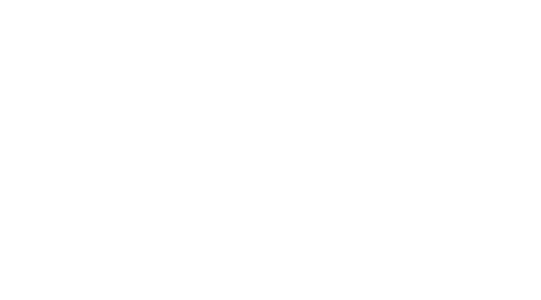
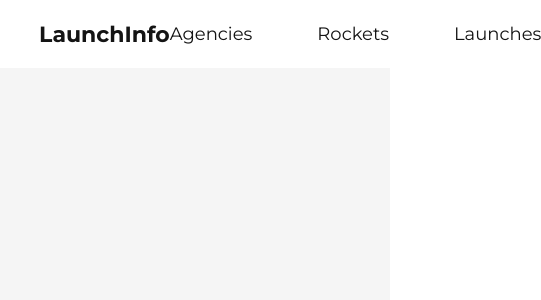
Before and after one commit to Channeas/launchinfo, a Vue app: page / in a window 390 px wide. Shown: the top 300 px of the page, 541 px wide, since content can reach past the window. Built offline with nearby package versions, Linux system fonts and the light colour scheme.

Commit message:
built the (non-responsive) menu

```diff
--- a/public/index.html
+++ b/public/index.html
@@ -1,15 +1,23 @@
 <!DOCTYPE html>
 <html lang="en">
     <head>
-    <meta charset="utf-8">
-    <meta http-equiv="X-UA-Compatible" content="IE=edge">
-    <meta name="viewport" content="width=device-width,initial-scale=1.0">
-    <link rel="icon" href="<%= BASE_URL %>favicon.ico">
+        <meta charset="utf-8" />
+        <meta http-equiv="X-UA-Compatible" content="IE=edge" />
+        <meta name="viewport" content="width=device-width,initial-scale=1.0" />
+        <link rel="icon" href="<%= BASE_URL %>favicon.ico" />
         <title><%= htmlWebpackPlugin.options.title %></title>
+        <link
+            href="https://fonts.googleapis.com/css2?family=Montserrat:wght@400;700&display=swap"
+            rel="stylesheet"
+        />
     </head>
     <body>
         <noscript>
-      <strong>We're sorry but <%= htmlWebpackPlugin.options.title %> doesn't work properly without JavaScript enabled. Please enable it to continue.</strong>
+            <strong
+                >We're sorry but <%= htmlWebpackPlugin.options.title %> doesn't
+                work properly without JavaScript enabled. Please enable it to
+                continue.</strong
+            >
         </noscript>
         <div id="app"></div>
         <!-- built files will be auto injected -->
--- a/src/App.vue
+++ b/src/App.vue
@@ -1,7 +1,35 @@
 <template>
     <div id="app">
+        <Menu></Menu>
         <router-view />
     </div>
 </template>
 
-<style></style>
+<script>
+import Menu from "@/components/Menu.vue";
+
+export default {
+    name: "App",
+    components: {
+        Menu
+    }
+};
+</script>
+
+<style>
+body {
+    margin: 0;
+    font-family: "Montserrat", sans-serif;
+}
+
+#app {
+    height: 100vh;
+    width: 100%;
+    background-color: #f5f5f5;
+}
+
+/* Variables */
+:root {
+    --text-color: #141414;
+}
+</style>
--- /dev/null
+++ b/src/components/Menu.vue
@@ -0,0 +1,58 @@
+<template>
+    <div class="menu">
+        <div class="menuContent">
+            <router-link to="/" class="menuTitle">LaunchInfo</router-link>
+            <div class="menuLinks">
+                <router-link to="/" class="menuButton">Agencies</router-link>
+                <router-link to="/" class="menuButton">Rockets</router-link>
+                <router-link to="/" class="menuButton">Launches</router-link>
+            </div>
+        </div>
+    </div>
+</template>
+
+<script>
+export default {
+    name: "Menu"
+};
+</script>
+
+<style>
+.menu {
+    height: 68px;
+    width: 100%;
+    background-color: #fff;
+}
+
+.menuContent {
+    height: 100%;
+    width: 80%;
+    max-width: 1110px;
+    margin: auto;
+    display: flex;
+    align-items: center;
+    justify-content: space-between;
+}
+
+/* Menu title */
+.menuTitle {
+    margin: 0;
+    font-size: 22px;
+    font-weight: bold;
+    color: var(--text-color);
+    text-decoration: none;
+}
+
+/* Menu buttons (that link to other views) */
+.menuButton {
+    margin: 0;
+    margin-left: 65px;
+    font-size: 18px;
+    color: var(--text-color);
+    text-decoration: none;
+}
+
+.menuButton:first-of-type {
+    margin-left: 0;
+}
+</style>
```
Lines whose indentation alone changed are shown as unchanged.
